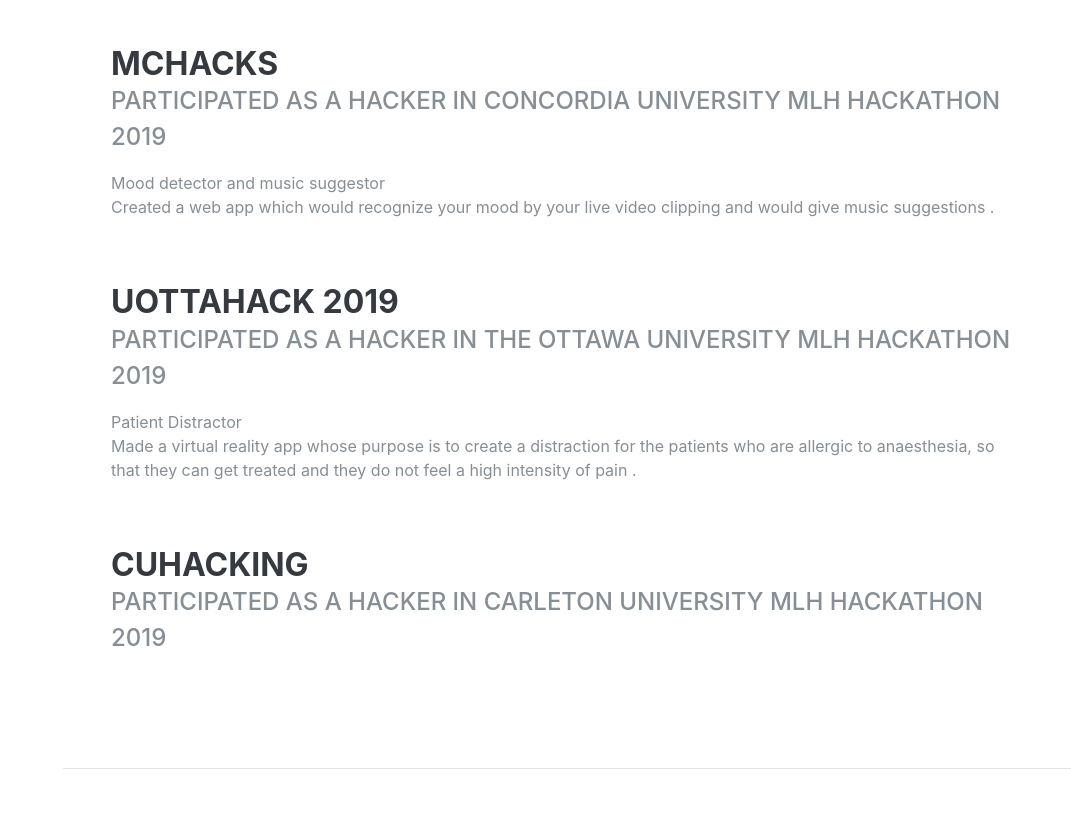
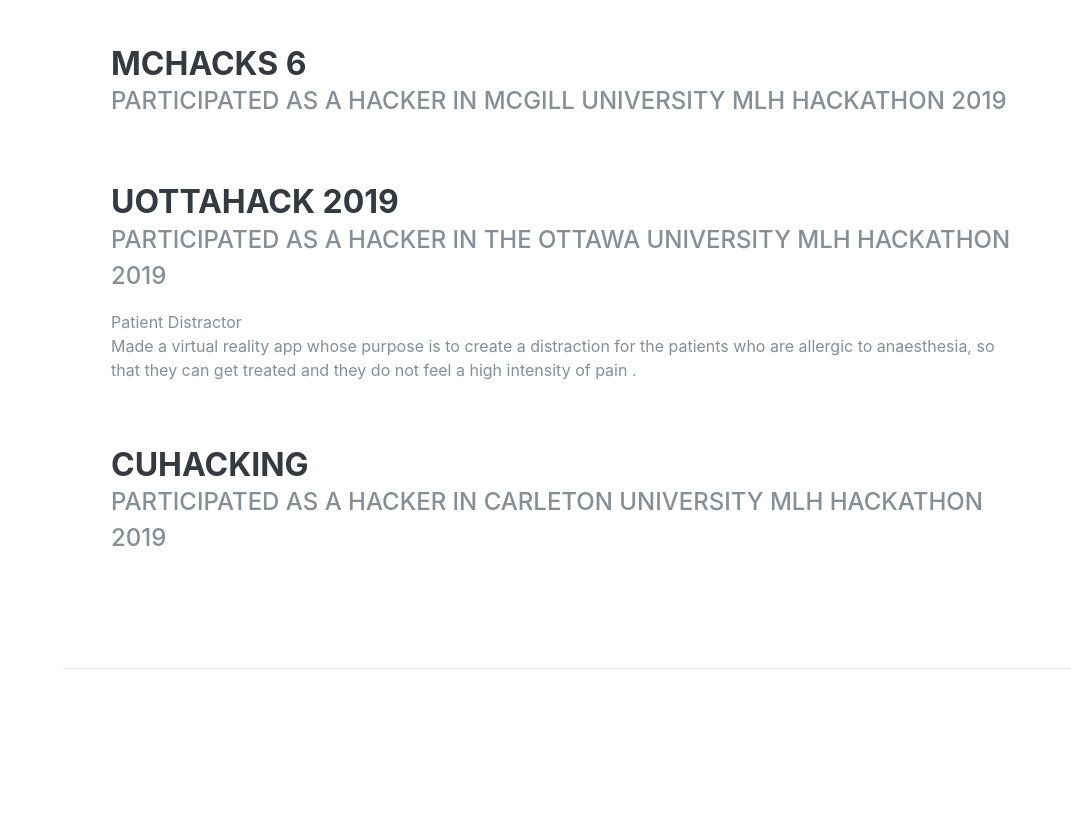
Before and after one commit to kjbedi/kjbedi.github.io, a plain HTML site: page index.html in a window 1280 px wide. Shown: the part 4238-5056 px from the top of the page, without its empty margins (209-1280 px from the left). Drawn offline with Linux system fonts and the light colour scheme; a web font is replaced by a local one.

Commit message:
Update index.html

```diff
--- a/index.html
+++ b/index.html
@@ -247,10 +247,8 @@
 
 	<div class="resume-item d-flex flex-column flex-md-row mb-5">
             <div class="resume-content mr-auto">
-              <h3 class="mb-0">McHacks</h3>
-              <div class="subheading mb-3">Participated as a hacker in concordia university mlh hackathon 2019</div>
-	      <div>Mood detector and music suggestor</div>
-              <p>Created a web app which would recognize your mood by your live video clipping and would give music suggestions .</p>
+              <h3 class="mb-0">McHacks 6</h3>
+              <div class="subheading mb-3">Participated as a hacker in McGill university mlh hackathon 2019</div>
             </div>
         </div>
 
```
